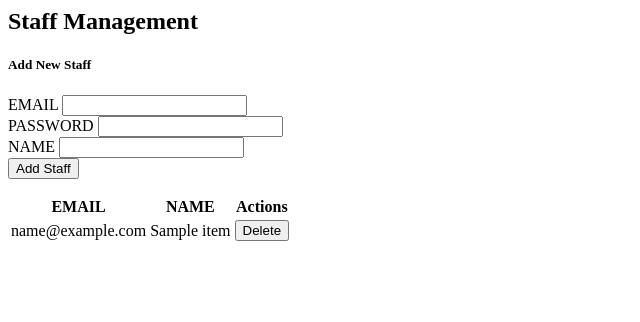
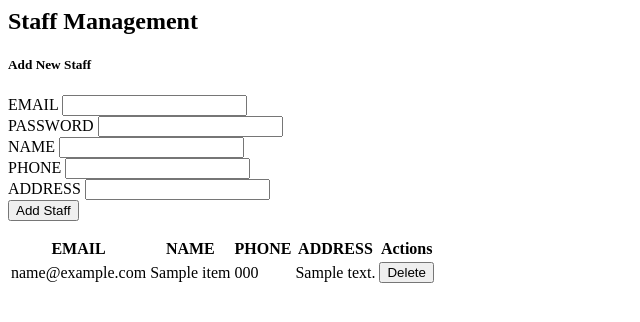
Before and after one commit to lokesh-borse/day2, a Django app: template backend/templates/static/js/templates/staff.html in a window 1280 px wide. Shown: the top 322 px of the page, without its empty margins (0-640 px from the left). Run offline with Django 5.2, Linux system fonts and the light colour scheme; the template is opened without the code that fills it: most values are stand-ins (such as "Sample title", 1, 10 or a date in 2020).

Commit message:
Initial backend commit

```diff
--- a/backend/templates/static/js/templates/staff.html
+++ b/backend/templates/static/js/templates/staff.html
@@ -1,41 +1,67 @@
 <div class="mt-4">
     <h2>Staff Management</h2>
+
     <div class="card mb-4 mt-3">
         <div class="card-body">
             <h5 class="card-title">Add New Staff</h5>
+
             <form ng-submit="addItem()" class="row g-3">
+
                 <div class="col-md-3">
                     <label class="form-label">EMAIL</label>
                     <input type="email" class="form-control" ng-model="newItem.email" required>
                 </div>
+
                 <div class="col-md-3">
                     <label class="form-label">PASSWORD</label>
                     <input type="password" class="form-control" ng-model="newItem.password" required>
                 </div>
+
                 <div class="col-md-3">
                     <label class="form-label">NAME</label>
                     <input type="text" class="form-control" ng-model="newItem.name" required>
                 </div>
+
+                <div class="col-md-3">
+                    <label class="form-label">PHONE</label>
+                    <input type="text" class="form-control" ng-model="newItem.phone" required>
+                </div>
+
+                <div class="col-md-6">
+                    <label class="form-label">ADDRESS</label>
+                    <input type="text" class="form-control" ng-model="newItem.address" required>
+                </div>
+
                 <div class="col-12">
                     <button type="submit" class="btn btn-success">Add Staff</button>
                 </div>
+
             </form>
         </div>
     </div>
+
     <table class="table table-striped">
         <thead>
             <tr>
                 <th>EMAIL</th>
                 <th>NAME</th>
+                <th>PHONE</th>
+                <th>ADDRESS</th>
                 <th>Actions</th>
             </tr>
         </thead>
+
         <tbody>
             <tr ng-repeat="item in items">
                 <td>{{item.email}}</td>
                 <td>{{item.name}}</td>
+                <td>{{item.phone}}</td>
+                <td>{{item.address}}</td>
                 <td>
-                    <button class="btn btn-danger btn-sm" ng-click="deleteItem(item.id)">Delete</button>
+                    <button class="btn btn-danger btn-sm"
+                            ng-click="deleteItem(item.id)">
+                        Delete
+                    </button>
                 </td>
             </tr>
         </tbody>
```
Also changed, not shown: frontend/package-lock.json (added), milkman/db.sqlite3.
